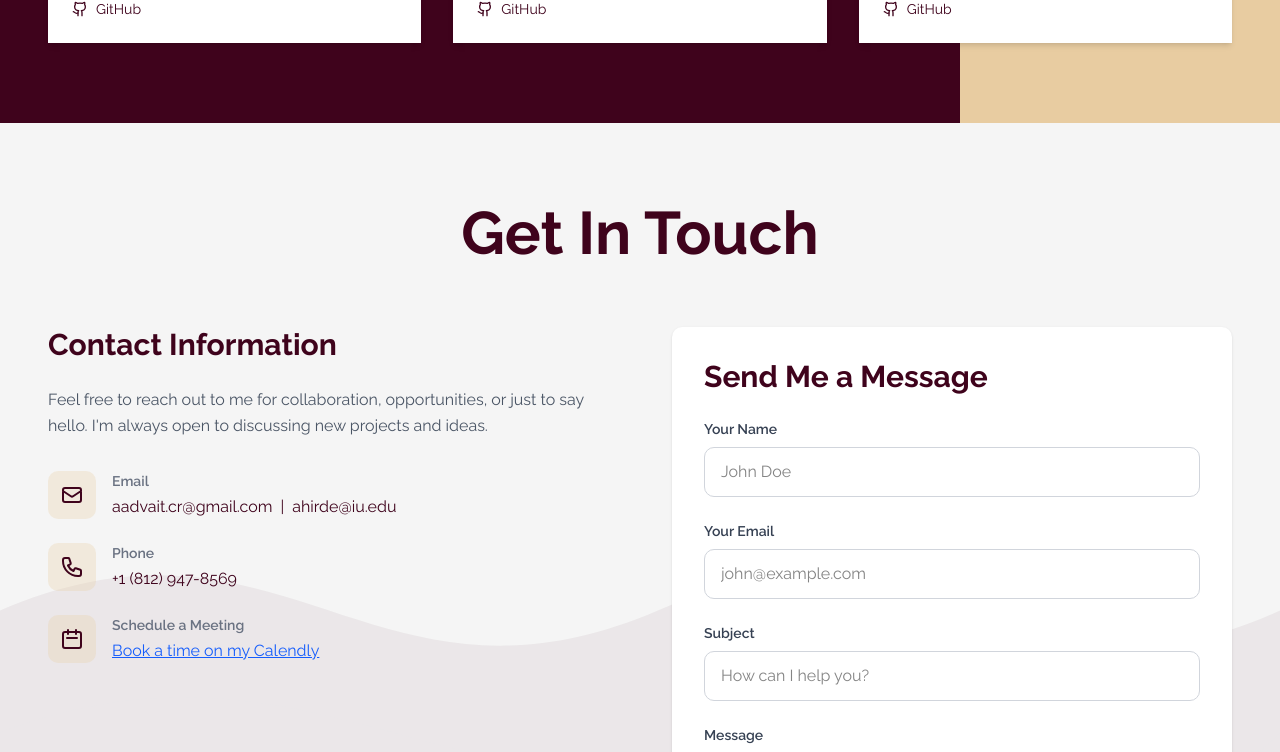
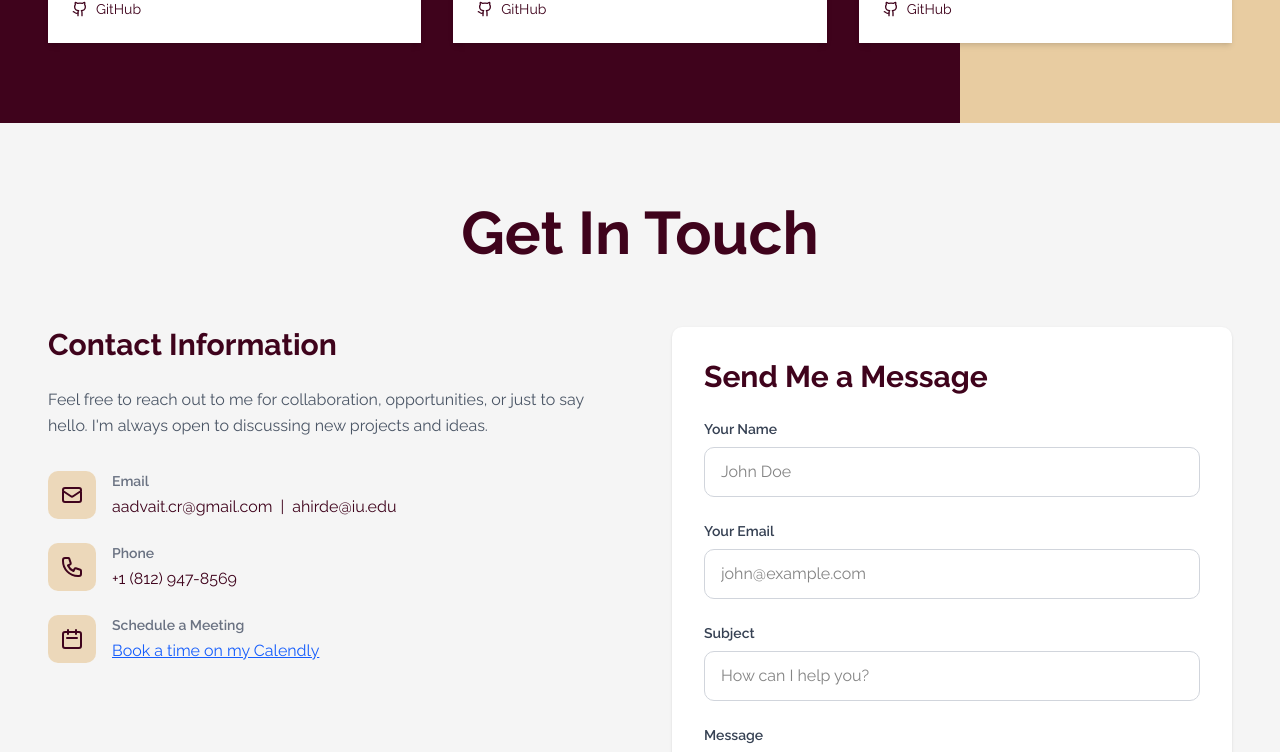
Before and after one commit to Aadvait-Hirde/aadvait.com, a Next.js app: page / in a window 1280 px wide. Shown: the part 7700-8452 px from the top of the page. Built offline with nearby package versions, Linux system fonts and the light colour scheme.

Commit message:
14. minor tweaks

```diff
--- a/components/ContactSection.tsx
+++ b/components/ContactSection.tsx
@@ -39,17 +39,6 @@
   return (
     <section id="contact" className="min-h-screen bg-[#f5f5f5] py-20 px-8 md:px-12 flex items-center relative overflow-hidden">
       {/* Decorative wave pattern - background */}
-      <svg className="absolute top-0 left-0 w-full h-full opacity-5" preserveAspectRatio="none" viewBox="0 0 1440 800">
-        <path
-          fill="#3f031c"
-          d="M0,400 C320,300 420,500 740,400 C1060,300 1140,500 1440,400 L1440,800 L0,800 Z"
-        />
-        <path
-          fill="#3f031c"
-          d="M0,500 C360,400 540,600 840,500 C1140,400 1320,600 1440,500 L1440,800 L0,800 Z"
-        />
-      </svg>
-
       <div className="max-w-7xl mx-auto w-full relative z-10">
         {/* Main heading */}
         <h2 className="text-5xl md:text-6xl font-bold text-[#3f031c] mb-16 text-center">
@@ -69,7 +58,7 @@
             <div className="space-y-6">
               {/* Email */}
               <div className="flex items-start gap-4">
-                <div className="w-12 h-12 bg-[#e8cca1]/30 rounded-lg flex items-center justify-center flex-shrink-0">
+                <div className="w-12 h-12 bg-[#e8cca1]/70 rounded-lg flex items-center justify-center shrink-0">
                   <svg className="w-6 h-6 text-[#3f031c]" fill="none" stroke="currentColor" viewBox="0 0 24 24">
                     <path strokeLinecap="round" strokeLinejoin="round" strokeWidth={2} d="M3 8l7.89 5.26a2 2 0 002.22 0L21 8M5 19h14a2 2 0 002-2V7a2 2 0 00-2-2H5a2 2 0 00-2 2v10a2 2 0 002 2z" />
                   </svg>
@@ -90,7 +79,7 @@
 
               {/* Phone */}
               <div className="flex items-start gap-4">
-                <div className="w-12 h-12 bg-[#e8cca1]/30 rounded-lg flex items-center justify-center flex-shrink-0">
+                <div className="w-12 h-12 bg-[#e8cca1]/70 rounded-lg flex items-center justify-center shrink-0">
                   <svg className="w-6 h-6 text-[#3f031c]" fill="none" stroke="currentColor" viewBox="0 0 24 24">
                     <path strokeLinecap="round" strokeLinejoin="round" strokeWidth={2} d="M3 5a2 2 0 012-2h3.28a1 1 0 01.948.684l1.498 4.493a1 1 0 01-.502 1.21l-2.257 1.13a11.042 11.042 0 005.516 5.516l1.13-2.257a1 1 0 011.21-.502l4.493 1.498a1 1 0 01.684.949V19a2 2 0 01-2 2h-1C9.716 21 3 14.284 3 6V5z" />
                   </svg>
@@ -105,7 +94,7 @@
 
               {/* Schedule a Meeting */}
               <div className="flex items-start gap-4">
-                <div className="w-12 h-12 bg-[#e8cca1]/30 rounded-lg flex items-center justify-center flex-shrink-0">
+                <div className="w-12 h-12 bg-[#e8cca1]/70 rounded-lg flex items-center justify-center shrink-0">
                   <svg className="w-6 h-6 text-[#3f031c]" fill="none" stroke="currentColor" viewBox="0 0 24 24">
                     <path strokeLinecap="round" strokeLinejoin="round" strokeWidth={2} d="M8 7V3m8 4V3m-9 8h10M5 21h14a2 2 0 002-2V7a2 2 0 00-2-2H5a2 2 0 00-2 2v12a2 2 0 002 2z" />
                   </svg>
```
